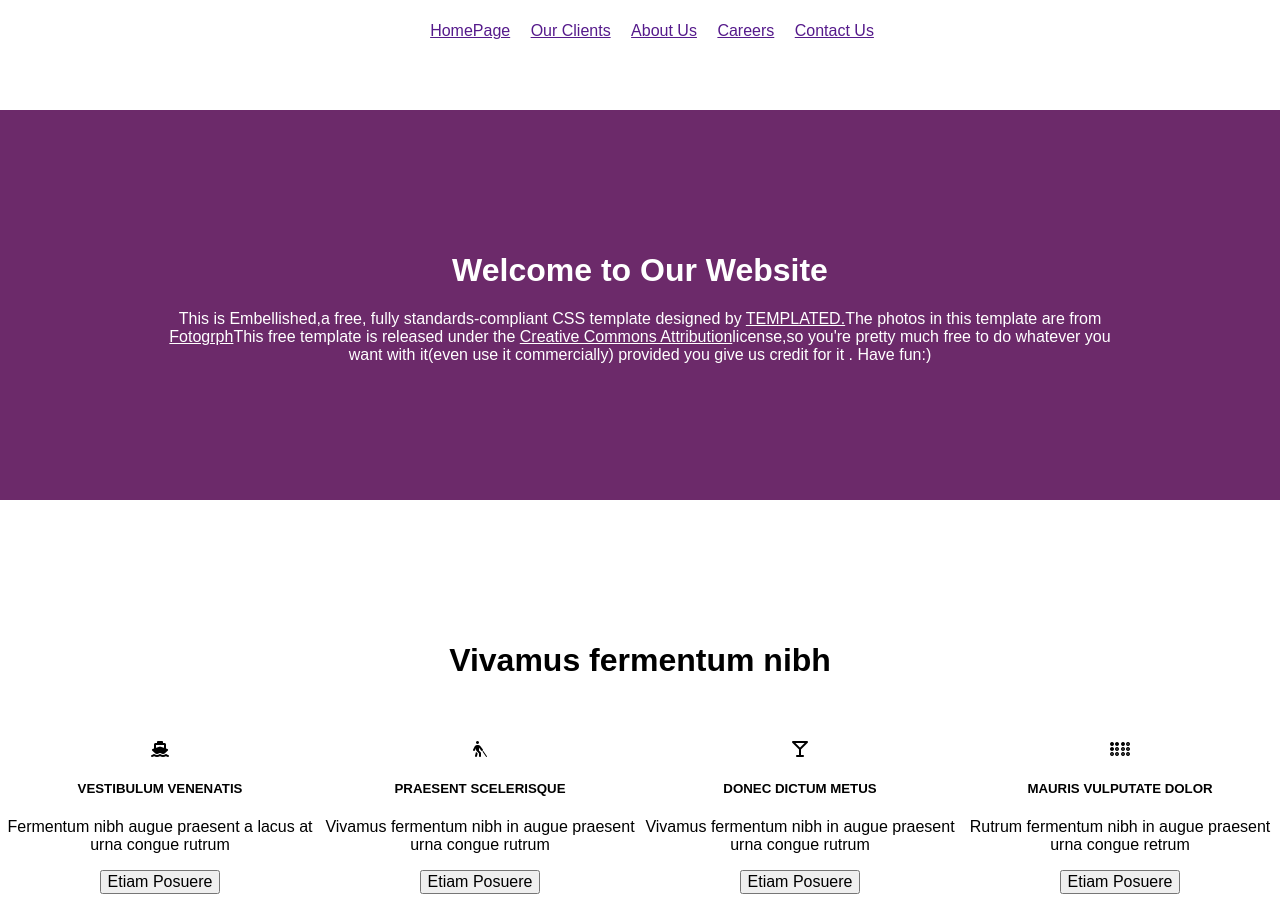
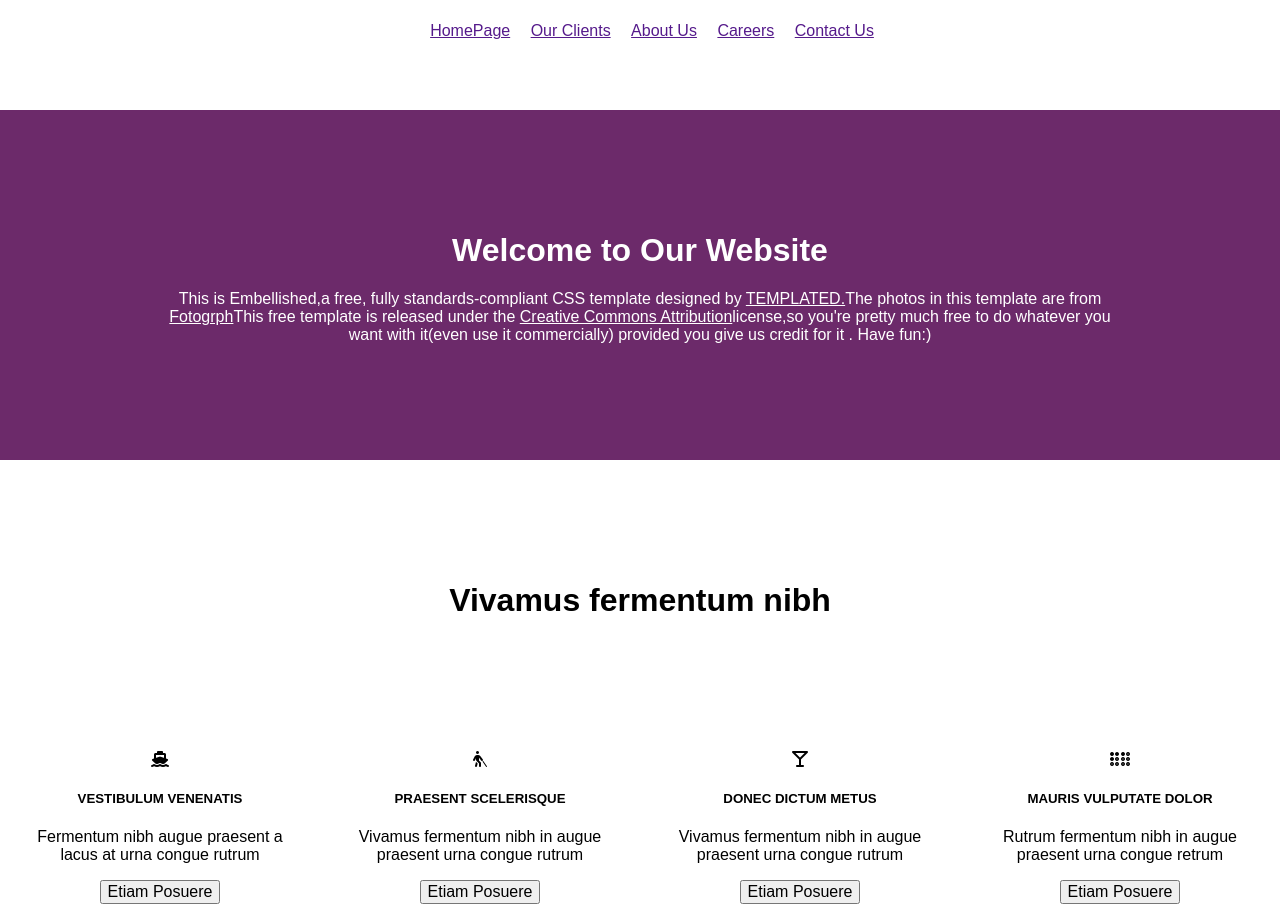
Before and after one commit to jmedero09/embellished, a plain HTML site: page index.html in a window 1280 px wide. Shown: the part 223-1139 px from the top of the page. Drawn offline with Linux system fonts and the light colour scheme.

```diff
--- a/css/main.css
+++ b/css/main.css
@@ -39,8 +39,8 @@
 }
 .welcome{
 	background-color: #6c2a6a;
-    padding-top: 120px;
-    padding-bottom: 120px;
+    padding-top: 100px;
+    padding-bottom: 100px;
 	color:white;
 	font-weight: 100;
 }
@@ -59,21 +59,24 @@
 .main{
 	text-align: center;
 	background-color: white;
-	padding-top: 120px;
+	padding-top: 100px;
 
 }
 .main div{
-	width: 25%;
+	width: 20%;
 	text-align: center;
 	background-color: white;
-	padding-bottom: 120px;
-	float: left;
+	padding:70px 32px;
+	margin: 0 auto;
+	float:left;
 }
 footer{
 	text-align: center;
 	background-color: black;
+	clear: both;
 }
 footer h1{
+	display: block;
 	color: white;
 }
 footer h6{
```
